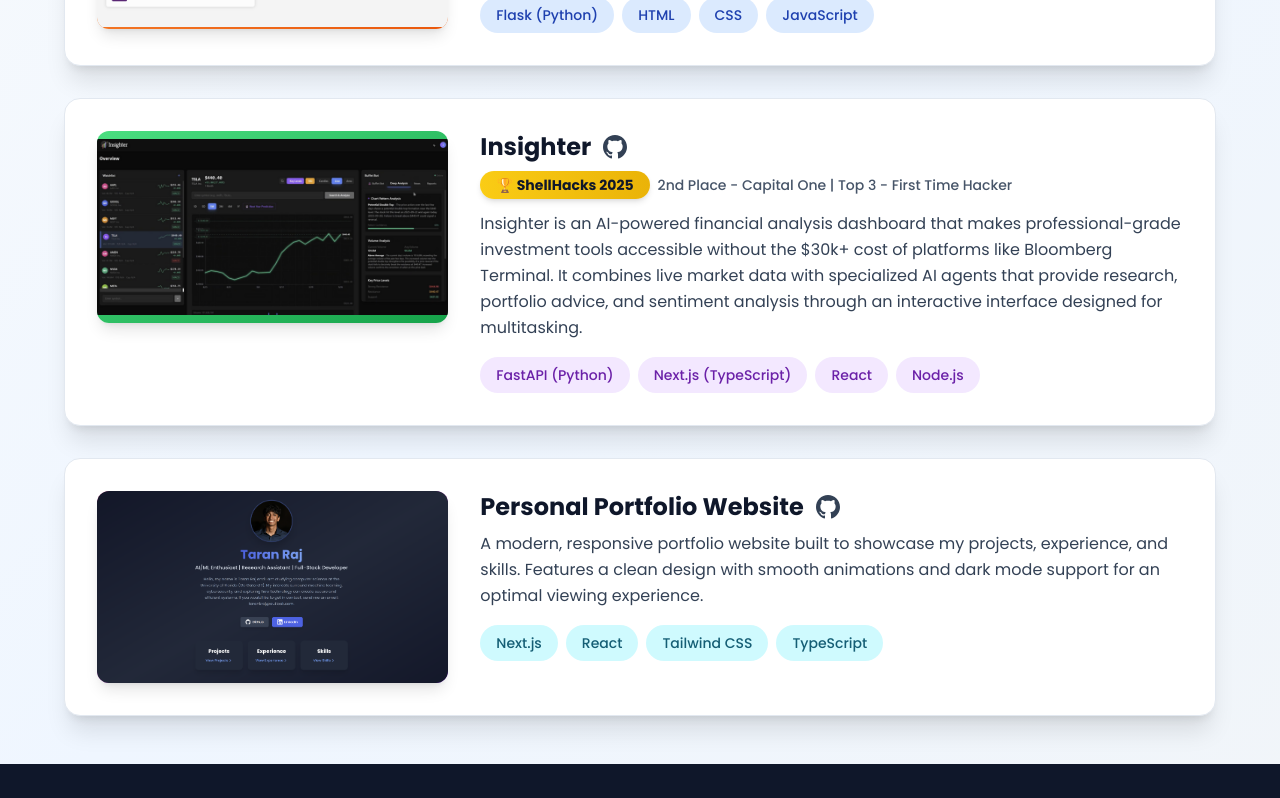
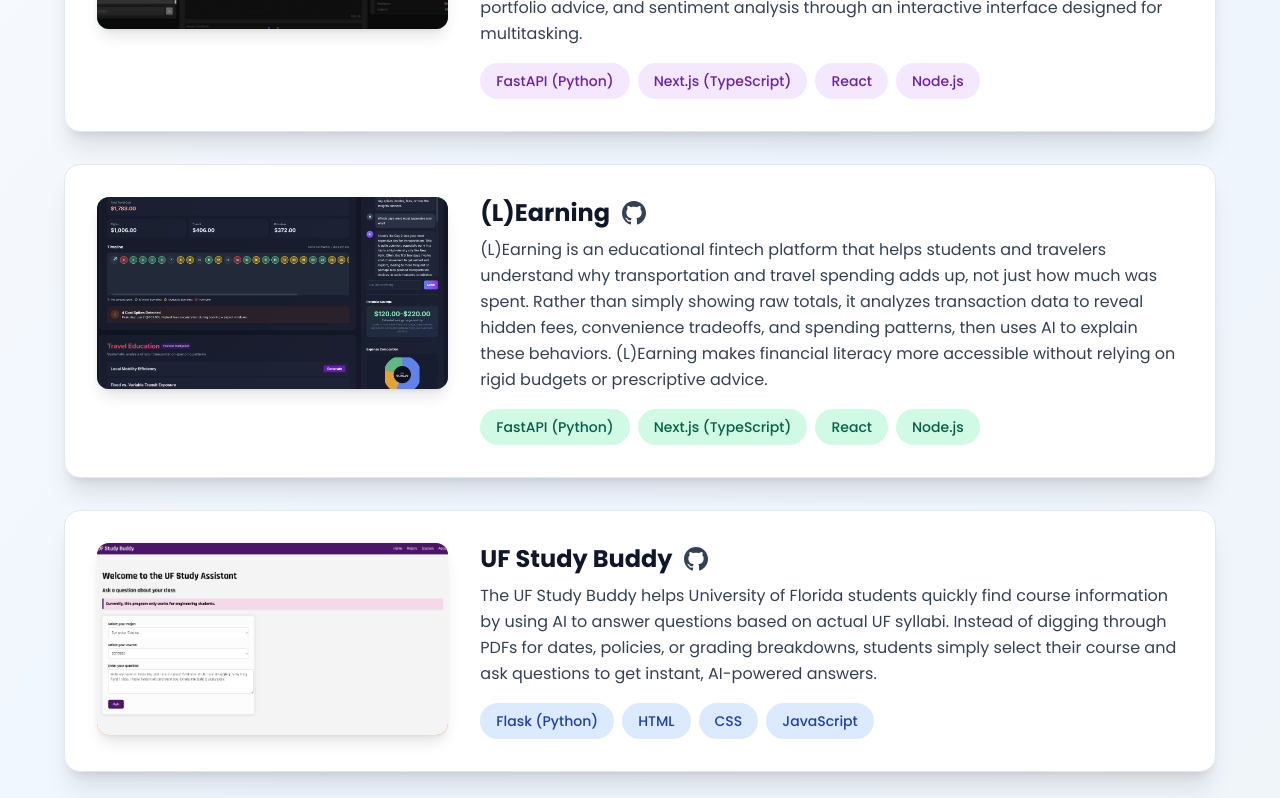
Before and after one commit to taran-r/taran-r.github.io, a Next.js app: page /projects in a window 1280 px wide. Shown: the part 460-1258 px from the top of the page. Built offline with nearby package versions, Linux system fonts and the light colour scheme.

Commit message:
Update project showcase and add (L)Earning project

```diff
--- a/app/projects/page.tsx
+++ b/app/projects/page.tsx
@@ -35,50 +35,6 @@
       <section className="py-12 px-6">
         <div className="max-w-6xl mx-auto">
           <div className="space-y-8">
-            {/* UF Study Buddy */}
-            <div className="bg-white dark:bg-slate-800 rounded-2xl p-8 shadow-xl hover:shadow-2xl transition-all duration-300 border border-slate-200 dark:border-slate-700">
-              <div className="flex flex-col md:flex-row gap-8">
-                <div className="md:w-1/3">
-                  <div className="w-full h-48 bg-gradient-to-br from-orange-400 to-orange-600 rounded-xl flex items-center justify-center text-white text-lg font-semibold shadow-lg overflow-hidden">
-                    <img
-                      src="/uf-study-buddy.png"
-                      alt="UF Study Buddy"
-                      className="w-full h-full object-contain"
-                      onError={(e) => {
-                        e.currentTarget.style.display = 'none';
-                        e.currentTarget.parentElement!.innerHTML = '<div class="text-center px-4">UF Study Buddy<br/>Screenshot</div>';
-                      }}
-                    />
-                  </div>
-                </div>
-                <div className="md:w-2/3">
-                  <div className="flex items-center gap-3 mb-2">
-                    <h3 className="text-2xl font-bold text-slate-900 dark:text-white">
-                      UF Study Buddy
-                    </h3>
-                    <a
-                      href="https://github.com/taran-r/uf-study-buddy"
-                      target="_blank"
-                      rel="noopener noreferrer"
-                      className="text-slate-700 dark:text-slate-300 hover:text-blue-600 dark:hover:text-blue-400 transition"
-                      aria-label="View UF Study Buddy on GitHub"
-                    >
-                      <GitHubIcon />
-                    </a>
-                  </div>
-                  <p className="text-slate-700 dark:text-slate-300 mb-4 leading-relaxed">
-                    The UF Study Buddy helps University of Florida students quickly find course information by using AI to answer questions based on actual UF syllabi. Instead of digging through PDFs for dates, policies, or grading breakdowns, students simply select their course and ask questions to get instant, AI-powered answers.
-                  </p>
-                  <div className="flex flex-wrap gap-2">
-                    <span className="px-4 py-2 bg-blue-100 dark:bg-blue-900/50 text-blue-800 dark:text-blue-200 rounded-full text-sm font-medium">Flask (Python)</span>
-                    <span className="px-4 py-2 bg-blue-100 dark:bg-blue-900/50 text-blue-800 dark:text-blue-200 rounded-full text-sm font-medium">HTML</span>
-                    <span className="px-4 py-2 bg-blue-100 dark:bg-blue-900/50 text-blue-800 dark:text-blue-200 rounded-full text-sm font-medium">CSS</span>
-                    <span className="px-4 py-2 bg-blue-100 dark:bg-blue-900/50 text-blue-800 dark:text-blue-200 rounded-full text-sm font-medium">JavaScript</span>
-                  </div>
-                </div>
-              </div>
-            </div>
-
             {/* Insighter */}
             <div className="bg-white dark:bg-slate-800 rounded-2xl p-8 shadow-xl hover:shadow-2xl transition-all duration-300 border border-slate-200 dark:border-slate-700">
               <div className="flex flex-col md:flex-row gap-8">
@@ -87,7 +43,7 @@
                     <img
                       src="/insighter-demo.png"
                       alt="Insighter"
-                      className="w-full h-full object-contain"
+                      className="w-full h-full object-cover"
                       onError={(e) => {
                         e.currentTarget.style.display = 'none';
                         e.currentTarget.parentElement!.innerHTML = '<div class="text-center px-4">Insighter<br/>Screenshot</div>';
@@ -131,6 +87,94 @@
               </div>
             </div>
 
+            {/* (L)Earning */}
+            <div className="bg-white dark:bg-slate-800 rounded-2xl p-8 shadow-xl hover:shadow-2xl transition-all duration-300 border border-slate-200 dark:border-slate-700">
+              <div className="flex flex-col md:flex-row gap-8">
+                <div className="md:w-1/3">
+                  <div className="w-full h-48 bg-gradient-to-br from-emerald-400 to-teal-600 rounded-xl flex items-center justify-center text-white text-lg font-semibold shadow-lg overflow-hidden">
+                    <img
+                      src="/(L)earning dash.png"
+                      alt="(L)Earning"
+                      className="w-full h-full object-cover"
+                      onError={(e) => {
+                        e.currentTarget.style.display = 'none';
+                        e.currentTarget.parentElement!.innerHTML = '<div class="text-center px-4">(L)Earning<br/>Screenshot</div>';
+                      }}
+                    />
+                  </div>
+                </div>
+                <div className="md:w-2/3">
+                  <div className="flex items-center gap-3 mb-2">
+                    <h3 className="text-2xl font-bold text-slate-900 dark:text-white">
+                      (L)Earning
+                    </h3>
+                    <a
+                      href="https://github.com/taran-r/-L-Earning"
+                      target="_blank"
+                      rel="noopener noreferrer"
+                      className="text-slate-700 dark:text-slate-300 hover:text-blue-600 dark:hover:text-blue-400 transition"
+                      aria-label="View (L)Earning on GitHub"
+                    >
+                      <GitHubIcon />
+                    </a>
+                  </div>
+                  <p className="text-slate-700 dark:text-slate-300 mb-4 leading-relaxed">
+                    (L)Earning is an educational fintech platform that helps students and travelers understand why transportation and travel spending adds up, not just how much was spent. Rather than simply showing raw totals, it analyzes transaction data to reveal hidden fees, convenience tradeoffs, and spending patterns, then uses AI to explain these behaviors. (L)Earning makes financial literacy more accessible without relying on rigid budgets or prescriptive advice.
+                  </p>
+                  <div className="flex flex-wrap gap-2">
+                    <span className="px-4 py-2 bg-emerald-100 dark:bg-emerald-900/50 text-emerald-800 dark:text-emerald-200 rounded-full text-sm font-medium">FastAPI (Python)</span>
+                    <span className="px-4 py-2 bg-emerald-100 dark:bg-emerald-900/50 text-emerald-800 dark:text-emerald-200 rounded-full text-sm font-medium">Next.js (TypeScript)</span>
+                    <span className="px-4 py-2 bg-emerald-100 dark:bg-emerald-900/50 text-emerald-800 dark:text-emerald-200 rounded-full text-sm font-medium">React</span>
+                    <span className="px-4 py-2 bg-emerald-100 dark:bg-emerald-900/50 text-emerald-800 dark:text-emerald-200 rounded-full text-sm font-medium">Node.js</span>
+                  </div>
+                </div>
+              </div>
+            </div>
+
+            {/* UF Study Buddy */}
+            <div className="bg-white dark:bg-slate-800 rounded-2xl p-8 shadow-xl hover:shadow-2xl transition-all duration-300 border border-slate-200 dark:border-slate-700">
+              <div className="flex flex-col md:flex-row gap-8">
+                <div className="md:w-1/3">
+                  <div className="w-full h-48 bg-gradient-to-br from-orange-400 to-orange-600 rounded-xl flex items-center justify-center text-white text-lg font-semibold shadow-lg overflow-hidden">
+                    <img
+                      src="/uf-study-buddy.png"
+                      alt="UF Study Buddy"
+                      className="w-full h-full object-cover"
+                      onError={(e) => {
+                        e.currentTarget.style.display = 'none';
+                        e.currentTarget.parentElement!.innerHTML = '<div class="text-center px-4">UF Study Buddy<br/>Screenshot</div>';
+                      }}
+                    />
+                  </div>
+                </div>
+                <div className="md:w-2/3">
+                  <div className="flex items-center gap-3 mb-2">
+                    <h3 className="text-2xl font-bold text-slate-900 dark:text-white">
+                      UF Study Buddy
+                    </h3>
+                    <a
+                      href="https://github.com/taran-r/uf-study-buddy"
+                      target="_blank"
+                      rel="noopener noreferrer"
+                      className="text-slate-700 dark:text-slate-300 hover:text-blue-600 dark:hover:text-blue-400 transition"
+                      aria-label="View UF Study Buddy on GitHub"
+                    >
+                      <GitHubIcon />
+                    </a>
+                  </div>
+                  <p className="text-slate-700 dark:text-slate-300 mb-4 leading-relaxed">
+                    The UF Study Buddy helps University of Florida students quickly find course information by using AI to answer questions based on actual UF syllabi. Instead of digging through PDFs for dates, policies, or grading breakdowns, students simply select their course and ask questions to get instant, AI-powered answers.
+                  </p>
+                  <div className="flex flex-wrap gap-2">
+                    <span className="px-4 py-2 bg-blue-100 dark:bg-blue-900/50 text-blue-800 dark:text-blue-200 rounded-full text-sm font-medium">Flask (Python)</span>
+                    <span className="px-4 py-2 bg-blue-100 dark:bg-blue-900/50 text-blue-800 dark:text-blue-200 rounded-full text-sm font-medium">HTML</span>
+                    <span className="px-4 py-2 bg-blue-100 dark:bg-blue-900/50 text-blue-800 dark:text-blue-200 rounded-full text-sm font-medium">CSS</span>
+                    <span className="px-4 py-2 bg-blue-100 dark:bg-blue-900/50 text-blue-800 dark:text-blue-200 rounded-full text-sm font-medium">JavaScript</span>
+                  </div>
+                </div>
+              </div>
+            </div>
+
             {/* Portfolio Website */}
             <div className="bg-white dark:bg-slate-800 rounded-2xl p-8 shadow-xl hover:shadow-2xl transition-all duration-300 border border-slate-200 dark:border-slate-700">
               <div className="flex flex-col md:flex-row gap-8">
@@ -166,10 +210,9 @@
                     A modern, responsive portfolio website built to showcase my projects, experience, and skills. Features a clean design with smooth animations and dark mode support for an optimal viewing experience.
                   </p>
                   <div className="flex flex-wrap gap-2">
-                    <span className="px-4 py-2 bg-cyan-100 dark:bg-cyan-900/50 text-cyan-800 dark:text-cyan-200 rounded-full text-sm font-medium">Next.js</span>
+                    <span className="px-4 py-2 bg-cyan-100 dark:bg-cyan-900/50 text-cyan-800 dark:text-cyan-200 rounded-full text-sm font-medium">Next.js (TypeScript)</span>
                     <span className="px-4 py-2 bg-cyan-100 dark:bg-cyan-900/50 text-cyan-800 dark:text-cyan-200 rounded-full text-sm font-medium">React</span>
                     <span className="px-4 py-2 bg-cyan-100 dark:bg-cyan-900/50 text-cyan-800 dark:text-cyan-200 rounded-full text-sm font-medium">Tailwind CSS</span>
-                    <span className="px-4 py-2 bg-cyan-100 dark:bg-cyan-900/50 text-cyan-800 dark:text-cyan-200 rounded-full text-sm font-medium">TypeScript</span>
                   </div>
                 </div>
               </div>
```
Also changed, not shown: public/(L)earning dash.png (added).
